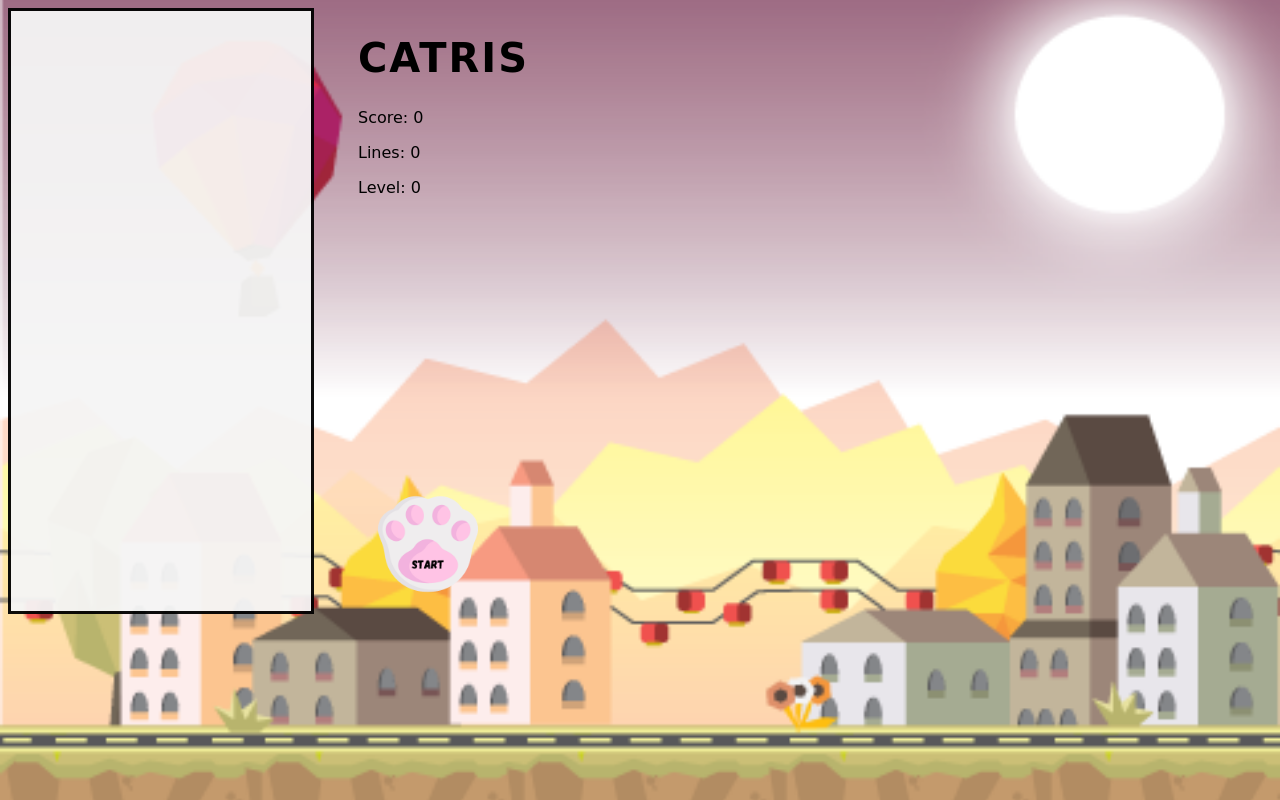
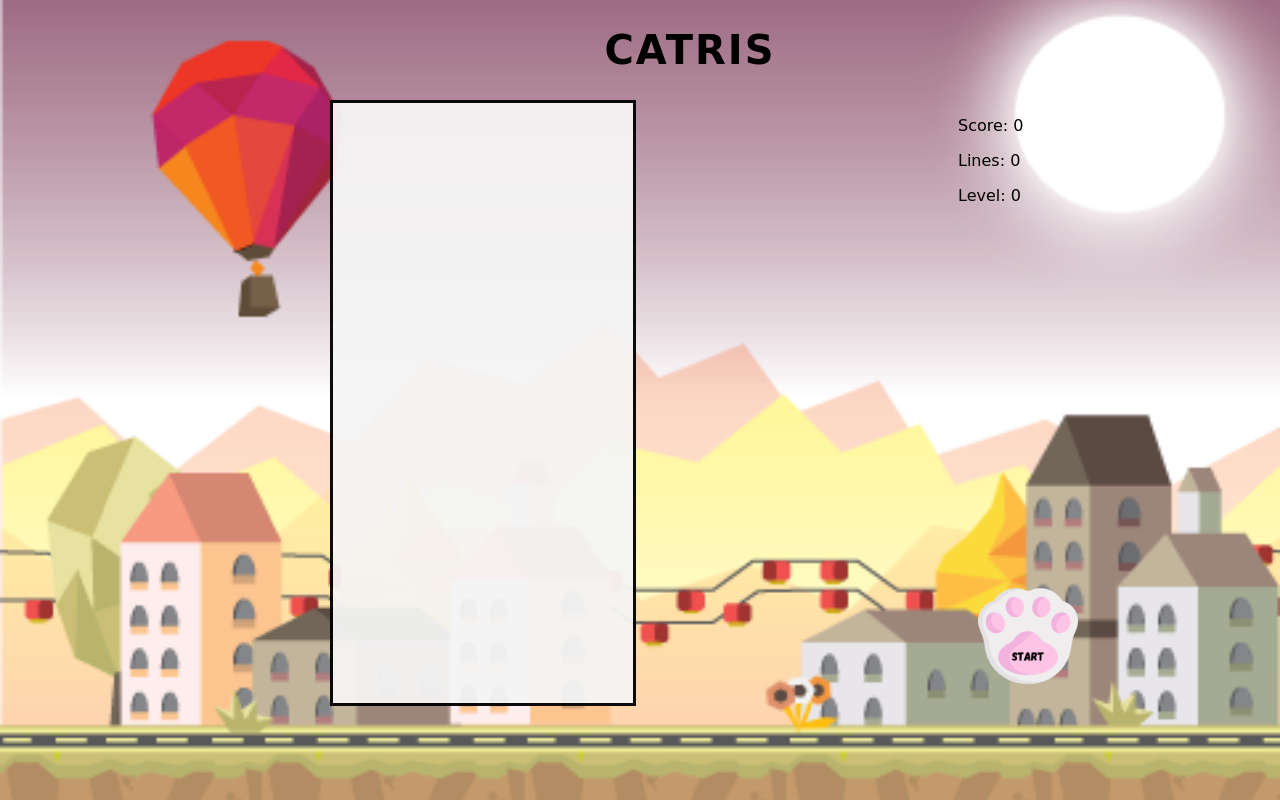
Before and after one commit to chrysaliswoon/catris-game, a plain HTML site: page index.html in a window 1280 px wide. Drawn offline with nearby package versions, Linux system fonts and the light colour scheme; a web font is replaced by a local one.

Commit message:
Updated the css file and centered the game board

```diff
--- a/JS Folders/main.js
+++ b/JS Folders/main.js
@@ -8,6 +8,7 @@ Show Levels
 Reset Game
 
 - When the game resets, we need to reset all of the values through our account proxy and the time and board that was previously running will be reset.
+===========================================================================================================================================================================================================
 */
 
 
--- a/index.html
+++ b/index.html
@@ -21,12 +21,13 @@
     </head>
 
 <body>
+
+<h1 class="title">CATRIS</h1>
 <!--Creates the Tetris Board-->
   <div class="grid">
       <canvas id="board" class="game-board"></canvas>
       <div class="right-column">
           <div>
-              <h1 class="title">CATRIS</h1>
               <p>Score: <span id="score">0</span></p>
               <p>Lines: <span id="lines">0</span></p>
               <p>Level: <span id="level">0</span></p>
--- a/style.css
+++ b/style.css
@@ -19,13 +19,15 @@ body {
   .title {
     letter-spacing: 2px;
     font-size: 40px;
+    text-align: center;
+    margin-left: 100px;
   }
 
   /* Styling for the Tetris Board*/
 
   .grid {
     display: grid;
-    grid-template-columns: 350px 200px;
+    grid-template-columns: 950px 200px;
   }
 
   .right-column {
@@ -37,6 +39,8 @@ body {
   #board {
     background-color: whitesmoke;
     opacity: 95%;
+    align-self: center;
+    justify-self: center;
   }
 
   .game-board {
```
